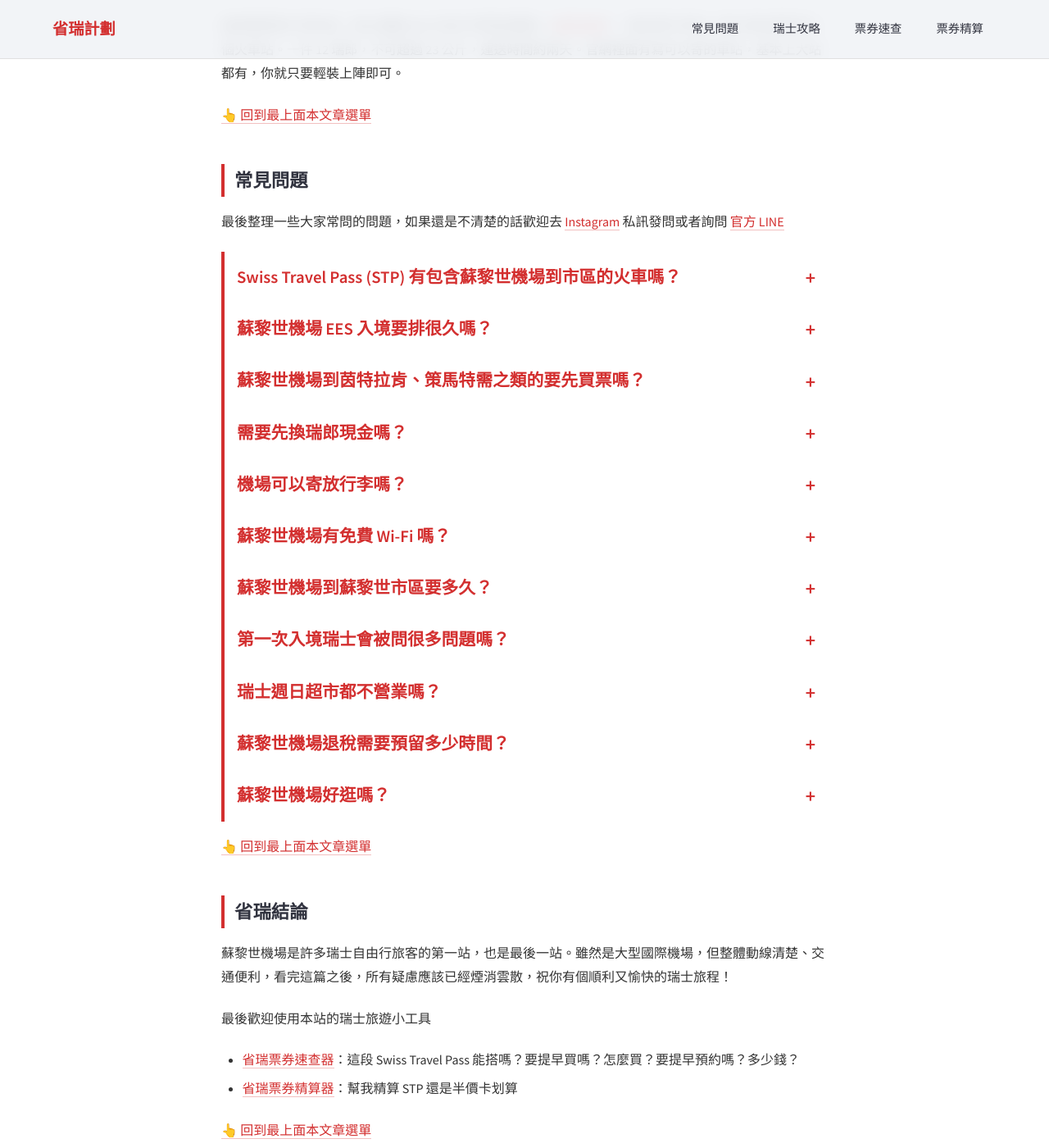
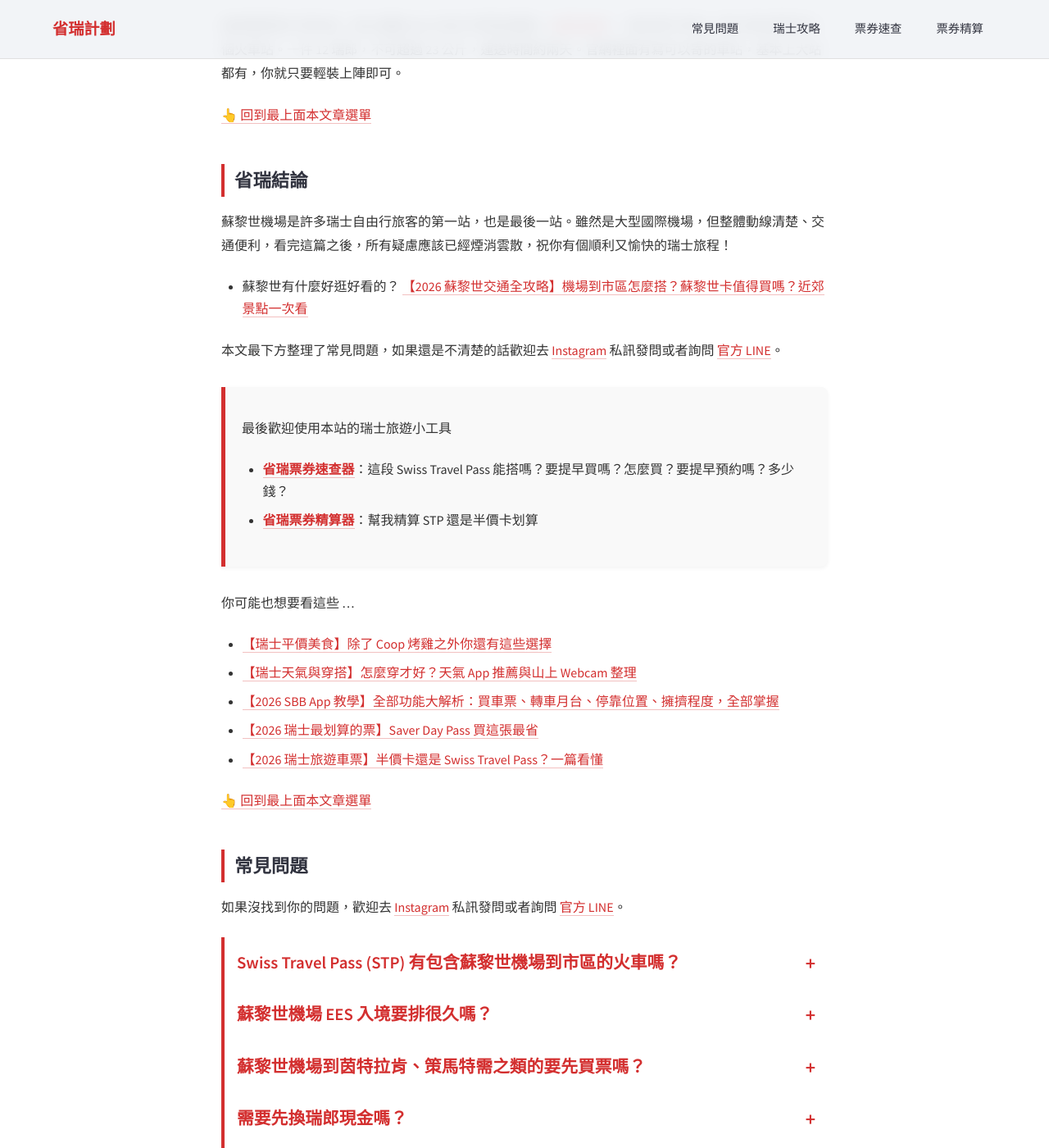
Before and after one commit to Chichinghsu/swisspro, a Jekyll site: the page built from _posts/2026-06-11-zurich-airport-guide.md, in a window 1280 px wide and 1400 px high, scrolled down 14126 px. Shown: the whole window at 82% size. Built offline with Jekyll 4.4.1, drawn with Linux system fonts in a browser that asks for light colours; some of the changed text lies outside the part shown.

Commit message:
update zurich airport post

```diff
--- a/_layouts/default.html
+++ b/_layouts/default.html
@@ -123,7 +123,7 @@
         <p style="font-size: 0.85rem; color: rgba(9,9,9,0.8); text-align: center;">
             <i class="fas fa-info-circle"></i> 資料來源：SBB 2026 官方最新票價
         </p>
-        <p>&copy; 2026 省瑞計劃 v0.7.6 | 專為台灣自由行旅人設計的瑞士旅遊工具</p>
+        <p>&copy; 2026 省瑞計劃 v0.7.9 | 專為台灣自由行旅人設計的瑞士旅遊工具</p>
     </footer>
 
     <script src="{{ '/quiz.js' | relative_url }}"></script>
--- a/_posts/2026-06-11-zurich-airport-guide.md
+++ b/_posts/2026-06-11-zurich-airport-guide.md
@@ -563,14 +563,39 @@ SBB 提供的無人置物櫃稍微難找一點，在火車下車後從月台上
        請見官網
 </a>），幫你把行李從一個火車站寄到另一個火車站。一件 12 瑞郎，不可超過 23 公斤，運送時間約兩天。官網裡面有寫可以寄的車站，基本上大站都有，你就只要輕裝上陣即可。
 
+<a href="#nav">👆 回到最上面本文章選單</a>
 
+
+<a id="conclusions"></a>
+## 省瑞結論
+
+蘇黎世機場是許多瑞士自由行旅客的第一站，也是最後一站。雖然是大型國際機場，但整體動線清楚、交通便利，看完這篇之後，所有疑慮應該已經煙消雲散，祝你有個順利又愉快的瑞士旅程！
+
+- 蘇黎世有什麼好逛好看的？ {% assign target_post = site.posts | where: "url", "/blog/zurich-guide/" | first %}
+<a href="{{ target_post.url }}" class="swiss-red-link">{{ target_post.title }}</a>
+
+本文最下方整理了常見問題，如果還是不清楚的話歡迎去 <a href="https://www.instagram.com/swisspro.tw/">Instagram</a> 私訊發問或者詢問 <a href="https://lin.ee/5BCOXOU">官方 LINE</a>。
+
+<div class="tip-box" markdown="1">
+
+最後歡迎使用本站的瑞士旅遊小工具
+- [省瑞票券速查器](https://calculator.swisspro.tw/?p=validator)：這段 Swiss Travel Pass 能搭嗎？要提早買嗎？怎麼買？要提早預約嗎？多少錢？
+- [省瑞票券精算器](https://calculator.swisspro.tw/?itinerary_id=f529bba7)：幫我精算 STP 還是半價卡划算
+</div>
+
+你可能也想要看這些 ...
+- {% assign target_post = site.posts | where: "url", "/blog/food-guide-switzerland/" | first %}<a href="{{ target_post.url }}" class="swiss-red-link">{{ target_post.title }}</a>
+- {% assign target_post = site.posts | where: "url", "/blog/meteoswiss-app-guide/" | first %}<a href="{{ target_post.url }}" class="swiss-red-link">{{ target_post.title }}</a>
+- {% assign target_post = site.posts | where: "url", "/blog/how-to-sbb-app/" | first %}<a href="{{ target_post.url }}" class="swiss-red-link">{{ target_post.title }}</a>
+- {% assign target_post = site.posts | where: "url", "/blog/saver-day-pass/" | first %}<a href="{{ target_post.url }}" class="swiss-red-link">{{ target_post.title }}</a>
+- {% assign target_post = site.posts | where: "url", "/blog/stp-halbtax-guide/" | first %}<a href="{{ target_post.url }}" class="swiss-red-link">{{ target_post.title }}</a>
 
 <a href="#nav">👆 回到最上面本文章選單</a>
 
 <a id="faq"></a>
 ## 常見問題
 
-最後整理一些大家常問的問題，如果還是不清楚的話歡迎去 <a href="https://www.instagram.com/swisspro.tw/">Instagram</a> 私訊發問或者詢問 <a href="https://lin.ee/5BCOXOU">官方 LINE</a>
+如果沒找到你的問題，歡迎去 <a href="https://www.instagram.com/swisspro.tw/">Instagram</a> 私訊發問或者詢問 <a href="https://lin.ee/5BCOXOU">官方 LINE</a>。
 
 <details>
 <summary class="faq-question">Swiss Travel Pass (STP) 有包含蘇黎世機場到市區的火車嗎？</summary>
@@ -654,15 +679,3 @@ SBB 提供的無人置物櫃稍微難找一點，在火車下車後從月台上
 </details>
 
 <a href="#nav">👆 回到最上面本文章選單</a>
-
-<a id="conclusions"></a>
-## 省瑞結論
-
-蘇黎世機場是許多瑞士自由行旅客的第一站，也是最後一站。雖然是大型國際機場，但整體動線清楚、交通便利，看完這篇之後，所有疑慮應該已經煙消雲散，祝你有個順利又愉快的瑞士旅程！
-
-最後歡迎使用本站的瑞士旅遊小工具
-- [省瑞票券速查器](https://calculator.swisspro.tw/?p=validator)：這段 Swiss Travel Pass 能搭嗎？要提早買嗎？怎麼買？要提早預約嗎？多少錢？
-- [省瑞票券精算器](https://calculator.swisspro.tw/?itinerary_id=f529bba7)：幫我精算 STP 還是半價卡划算
-
-
-<a href="#nav">👆 回到最上面本文章選單</a>
```
Also changed, not shown: _posts/2026-06-13-must-buy-switzerland.md (+5 -2 lines).
